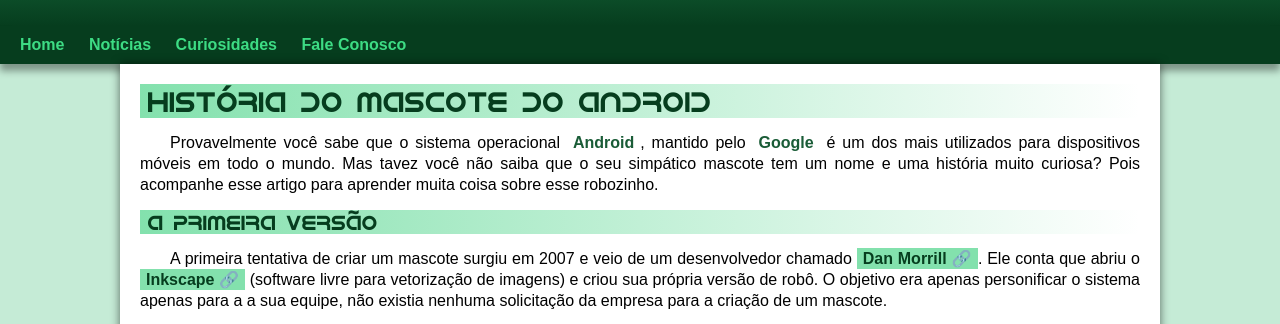
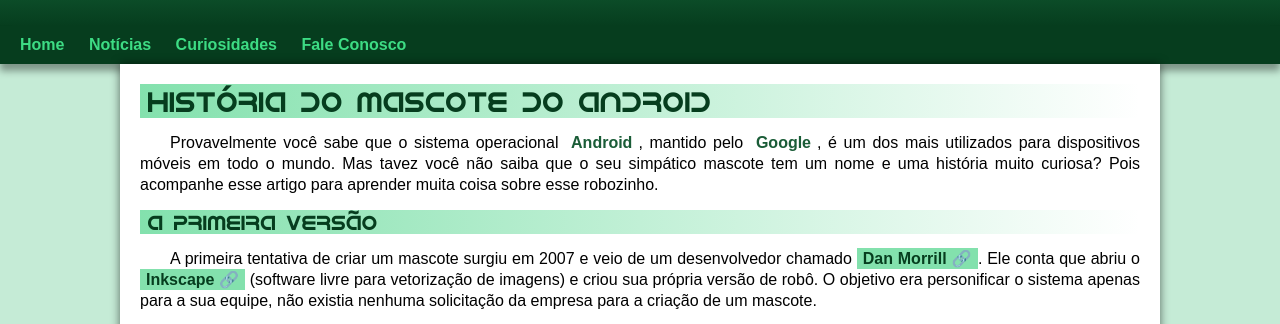
Before and after one commit to Junioroliver7/projeto-android, a plain HTML site: page index.html in a window 1280 px wide. Shown: the part 164-488 px from the top of the page. Drawn offline with Linux system fonts and the light colour scheme.

Commit message:
reparos ortográficos

```diff
--- a/index.html
+++ b/index.html
@@ -26,7 +26,7 @@
         <h1>História do Mascote do Android</h1>
         <p>
           Provavelmente você sabe que o sistema operacional
-          <strong>Android</strong>, mantido pelo <strong>Google</strong> é um
+          <strong>Android</strong>, mantido pelo <strong>Google</strong>, é um
           dos mais utilizados para dispositivos móveis em todo o mundo. Mas
           tavez você não saiba que o seu simpático mascote tem um nome e uma
           história muito curiosa? Pois acompanhe esse artigo para aprender muita
@@ -43,8 +43,8 @@
           >. Ele conta que abriu o
           <a href="https://inkscape.org/pt-br/" target="_blank" class="externo">Inkscape</a>
           (software livre para vetorização de imagens) e criou sua própria
-          versão de robô. O objetivo era apenas personificar o sistema apenas
-          para a a sua equipe, não existia nenhuma solicitação da empresa para a
+          versão de robô. O objetivo era personificar o sistema apenas
+          para a sua equipe, não existia nenhuma solicitação da empresa para a
           criação de um mascote.
         </p>
         <picture>
```
